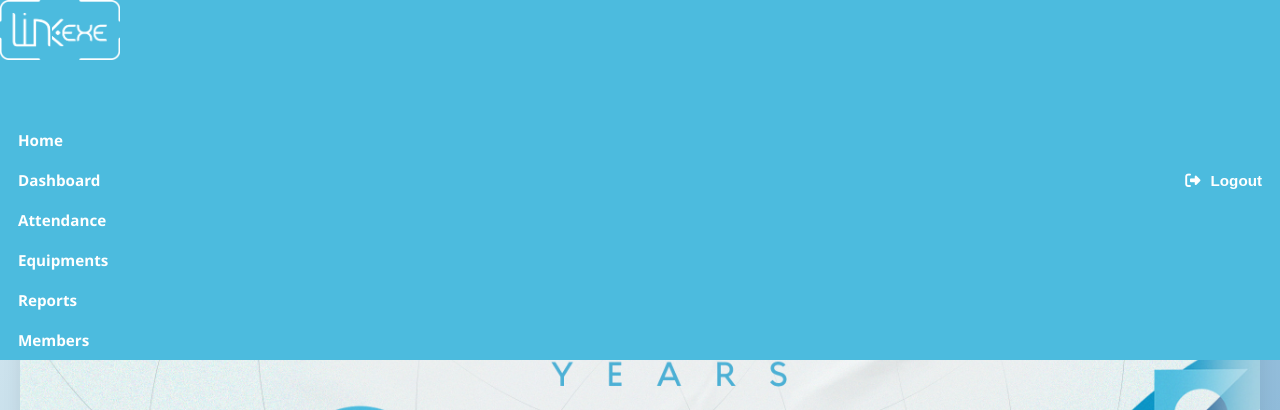
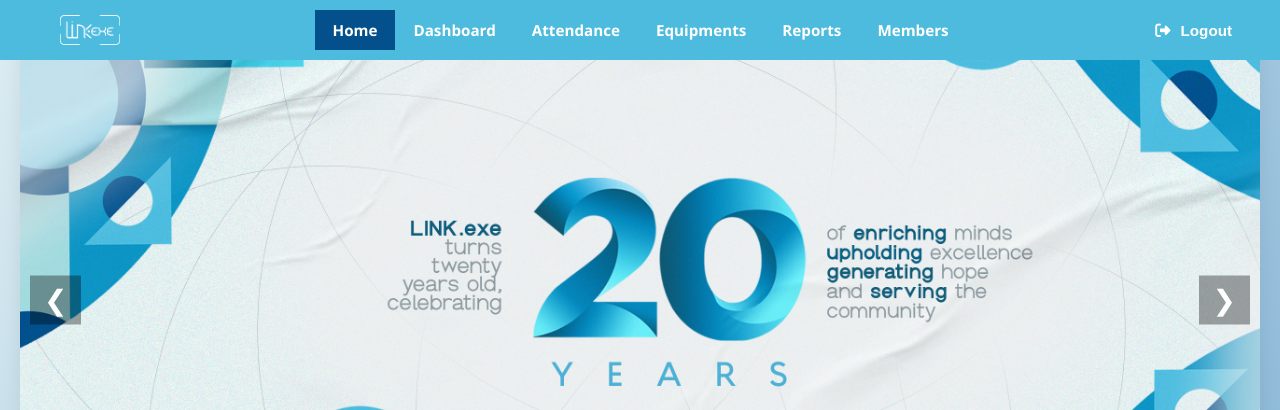
Before and after one commit to Trsha11102004/LINK.exe-Organization-Attendance-and-Inventory-Tracking-System, a plain HTML site: page index.html in a window 1280 px wide. Shown: the top 410 px of the page. Drawn offline with Linux system fonts and the light colour scheme.

Commit message:
Restructure

```diff
--- a/index.html
+++ b/index.html
@@ -15,7 +15,7 @@
           <div class=logo></div>
 
           <ul>
-            <li><a href="index.html">Home</a></li>
+            <li><a href="index.html" class="active">Home</a></li>
             <li><a href="dashboard.html">Dashboard</a></li>
             <li><a href="attendance.html">Attendance</a></li>
             <li><a href="equipments inventory.html">Equipments</a></li>
--- a/style.css
+++ b/style.css
@@ -19,17 +19,20 @@
 
         /* Logo */
         .logo {
-            width: 120px;
-            height: 120px;
+            width: 60px;
+            height: 60px;
             background-image: url('Images/LINK.exe\ Logo_Secondary\ White.png');
             background-size: contain;
             background-repeat: no-repeat;
+            margin-left: 60px;
+            background-position: center;
         }
 
         /* Navigation bar container */
         .nav-bar {
             display: flex;
             justify-content: space-between;
+            align-items: center;
             position: fixed;
             z-index: 1000;
             background-color: #4cbbde;
@@ -39,8 +42,25 @@
             gap: 16px;
         }
 
+        /* Nav-links Wrapper */
+        .nav-links {
+            display: flex;
+            align-items: center;
+            gap: 40px;
+            flex: 1;
+        }
+
+        .nav-links ul {
+            display: flex;
+            justify-content: center;
+            flex: 1;
+            list-style: none;
+            margin: 0;
+            padding: 0;
+        }
+
         /* Texts in Navigation Bar */
-        .nav-links a {
+        .nav-links ul li a {
             -webkit-appearance: none;
             appearance: none;
             color: #ffffff;
@@ -54,9 +74,14 @@
             text-align: center;
         }
 
-        .nav-links a:hover {
-            border-bottom: 2px solid blue;
+        .nav-links ul li a:hover {
             border-bottom-style: groove;
+        }
+
+        .nav-links a.active {
+            background: #03508c;
+            color: #fff;
+            margin: 0;
         }
 
         /* Logout */
@@ -68,6 +93,7 @@
             font-size: 0.95em;
             padding: 10px 18px;
             cursor: pointer;
+            margin-right: 30px;
         }
 
         .logout-btn i {
```
